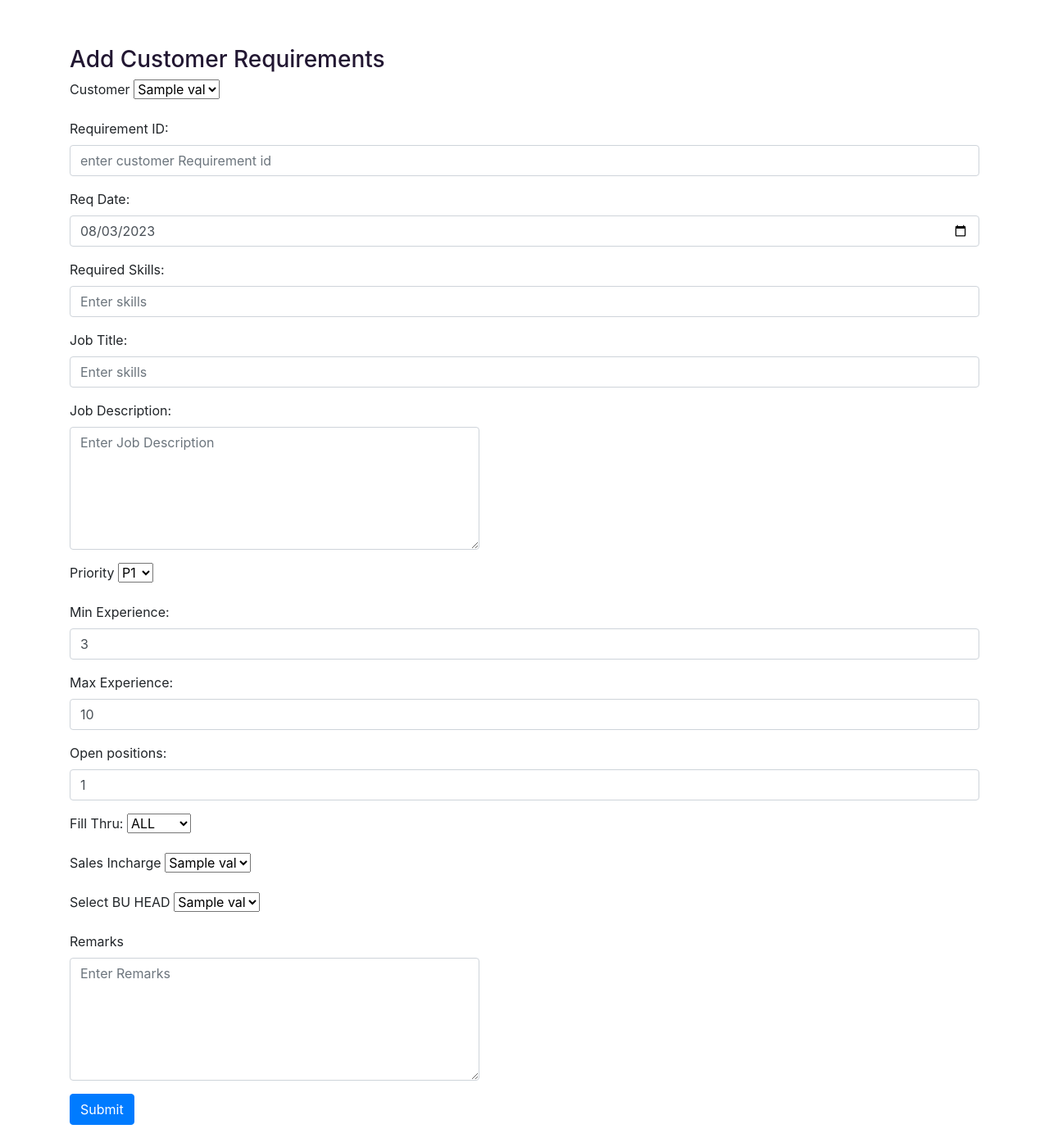
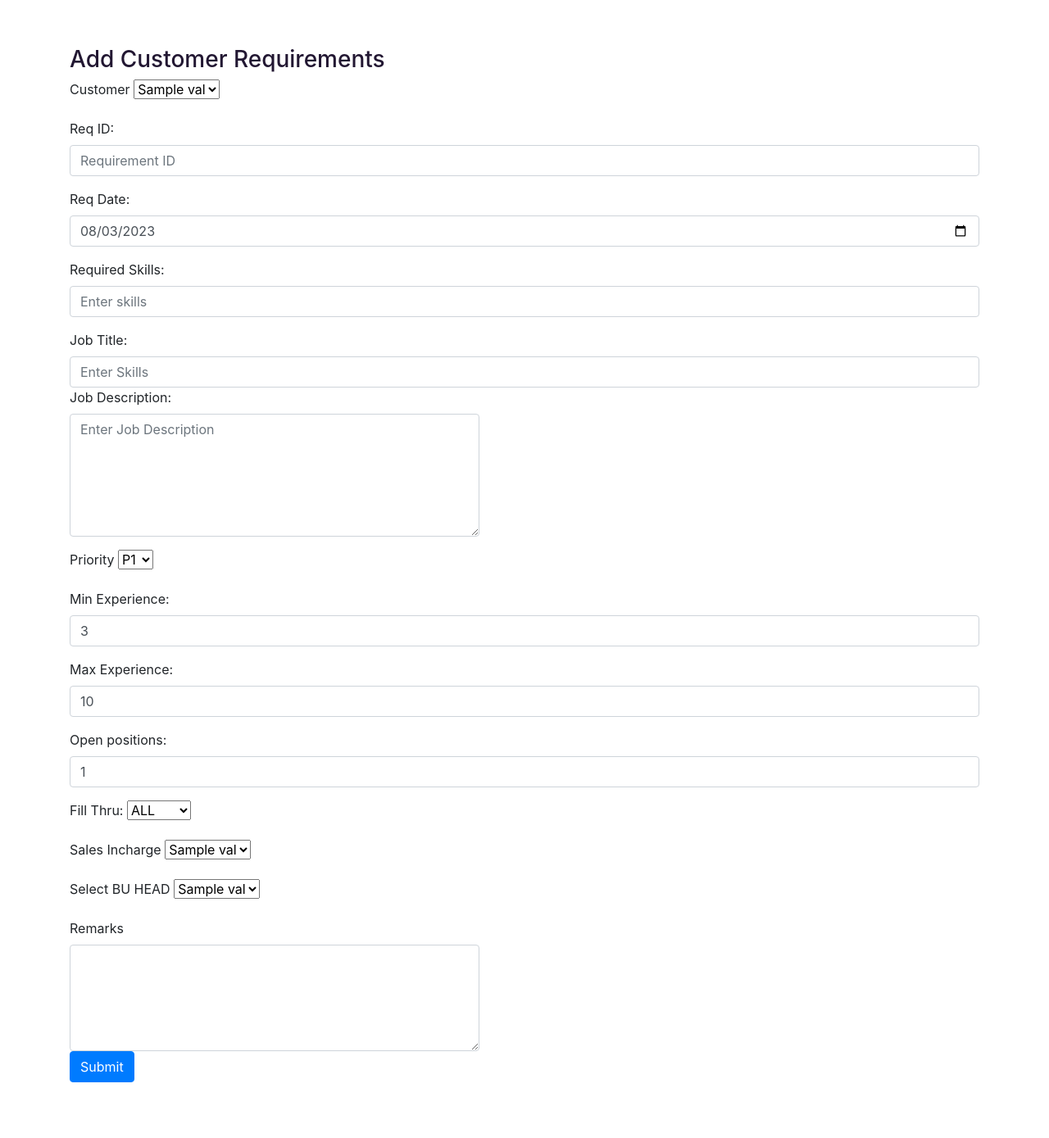
Before and after one commit to Shashwat2802/CRM, a Django app: template emp_data/templates/addcustrequirements.html in a window 1280 px wide. Shown: the part 70-1459 px from the top of the page at 82% size. After the commit the page ends 1391 px from the top, so only its background shows below. Run offline with Django 3.2, Linux system fonts and the light colour scheme; the template is opened without the code that fills it: most values are stand-ins (such as "Sample title", 1, 10 or a date in 2020); some libraries are stand-ins or nearby versions.

Commit message:
few changes done in html files

```diff
--- a/emp_data/templates/addcustrequirements.html
+++ b/emp_data/templates/addcustrequirements.html
@@ -18,15 +18,17 @@
         </select>
       </div>
       <div class="form-group">
-        <label for="CustReqId">Requirement ID:</label>
+        <label for="Requirement ID"
+        class="was-validated">Req ID:</label>
         <input
           type="text"
           class="form-control"
           id="CustReqId"
-          name="CustReqId"
-          placeholder="enter customer Requirement id"
-        />
-      </div>
+          name="CustReqId" required
+          placeholder="Requirement ID"/>
+            <div class="invalid-feedback">Please fill out this field</div>
+
+          </div>
       <div class="form-group">
         <label for="ReqDate">Req Date:</label>
         <input
@@ -48,15 +50,16 @@
         />
       </div>
       <div class="form-group">
-        <label for="jobTitle">Job Title:</label>
+        <label for="Jobtitle"
+        class="was-validated">Job Title:</label>
         <input
           type="text"
           class="form-control"
-          id="jobTitle"
-          name="jobTitle"
-          placeholder="Enter skills"
-        />
-      </div>
+          id="jobtitle"
+          name="jobtitle" required
+          placeholder="Enter Skills">
+            <div class="invalid-feedback">Please fill out this field.</div>
+
       <div class="form-group">
         <label for="JD">Job Description:</label>
         <textarea
@@ -168,15 +171,18 @@
       </div>
 
       <div class="form-group">
-        <label for="history">Remarks</label>
+        <label for="history"
+        class="was-validated">Remarks</label>
         <textarea
           id="history"
-          style="width: 500px; height: 150px"
+          style="width: 500px; height: 130px"
           class="form-control"
+          id="remarks"
           name="history"
-          placeholder="Enter Remarks"
-        ></textarea>
-      </div>
+          placeholder="Enter Remarks">
+        </textarea>
+          <div class="invalid-feedback">Please fill out this field.
+          </div>
 
 
       <script>
@@ -194,7 +200,7 @@
         }
       </script>
 
-      <button type="submit" class="btn btn-primary">Submit</button>
+    <button type="submit" class="btn btn-primary">Submit</button>
     </form>
   </div>
 </div>
--- a/emp_data/templates/addemp.html
+++ b/emp_data/templates/addemp.html
@@ -153,7 +153,7 @@
         />
       </div>
 
-      <button type="submit" class="btn btn-success">Submit</button><br /><br /><br />
+      <button type="submit" class="btn btn-primary">Submit</button>
     </form>
   </div>
 </div>
--- a/emp_data/templates/index.html
+++ b/emp_data/templates/index.html
@@ -2,7 +2,7 @@
 {% block body %}
 <div>
     <div class="container">
-        <h3 style="color: rgb(219, 167, 104);padding-top: 5%;">Add Customer Details</h3>
+        <h3 style="color: rgba(12, 6, 2, 0.774);padding-top: 5%;">Add Customer Details</h3>
     <form action="/addCustomer" method="POST" >
       {% csrf_token %}
 
@@ -20,7 +20,7 @@
         <label for="cUrl">Customer Website:</label>
         <input type="text" class="form-control" id="cUrl" name="cUrl" placeholder="Enter Customer url">
       </div>
-      <button type="submit" class="btn-success">Submit</button>
+      <button type="submit" class="btn btn-primary">Submit</button>
     </form>
     </div>
   </div>
--- a/emp_data/templates/show_vm_candidates.html
+++ b/emp_data/templates/show_vm_candidates.html
@@ -95,7 +95,7 @@
     <tr>
       <td>{{ val.archivalStatus }}</td>
       <td>
-        {{ val.candidateName }} {{ val.candidateName }}
+        {{ val.candidateName }}
         {% if val.resumeURL and val.resumeURL != 'None' %}
         <a href="{{ val.resumeURL }}" target="_blank"> <i class="fa-regular fa-eye"></i></a>
         {% endif %}
```
